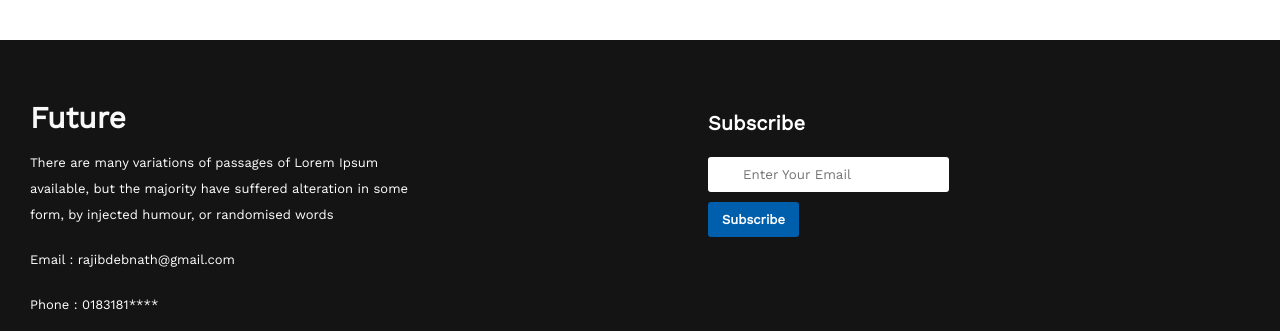
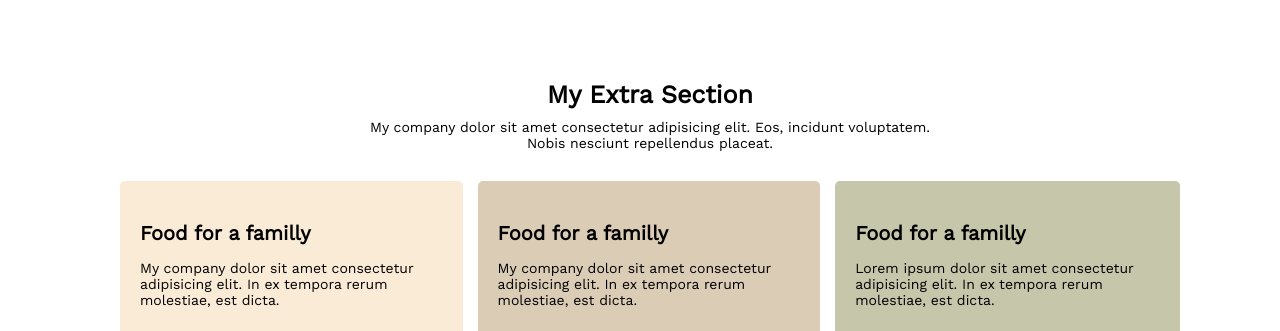
Before and after one commit to Rajib-debnath1/new-year-new-me, a plain HTML site: page index.html in a window 1280 px wide. Shown: the part 1948-2279 px from the top of the page. Drawn offline with nearby package versions, Linux system fonts and the light colour scheme.

Commit message:
extra section added

```diff
--- a/index.html
+++ b/index.html
@@ -71,6 +71,27 @@
             <button class="btn">Call Now</button>
         </div>
 
+        <!-- extra section -->
+
+        <section class="extra">
+            <h2 class="extra-title">My Extra Section</h2>
+            <p class="extra-description">My company dolor sit amet consectetur adipisicing elit. Eos, incidunt voluptatem. <br> Nobis nesciunt repellendus placeat.</p>
+            <div class="extra-content">
+                <div class="extra-item">
+                    <h4>Food for a familly</h4>
+                    <p>My company dolor sit amet consectetur adipisicing elit. In ex tempora rerum molestiae, est dicta.</p>
+                </div>
+                <div class="extra-item extra-extra">
+                    <h4>Food for a familly</h4>
+                    <p>My company dolor sit amet consectetur adipisicing elit. In ex tempora rerum molestiae, est dicta.</p>
+                </div>
+                <div class="extra-item extra-extra1">
+                    <h4>Food for a familly</h4>
+                    <p>Lorem ipsum dolor sit amet consectetur adipisicing elit. In ex tempora rerum molestiae, est dicta.</p>
+                </div>
+            </div>
+        </section>
+
     </main>
 
     <!-- footer section -->
--- a/style.css
+++ b/style.css
@@ -140,6 +140,51 @@ header {
     margin-top: 15px;
 }
 
+/* extra section */
+
+.extra{
+    padding: 40px 100px;
+    margin-left: 20px;
+    text-align: center;
+    margin-top: 30px;
+}
+.extra-title{
+    font-size: 25px;
+    font-weight: 800px;
+    margin-bottom: 10px;
+}
+.extra-description{
+    font-size: 14px;
+}
+.extra-content{
+    display: flex;
+    justify-content: space-around;
+    margin-top: 30px;
+    gap: 15px;
+}
+.extra-content .extra-item{
+    text-align: left;
+    background-color: antiquewhite ;
+    padding: 40px 20px;
+    border-radius: 5px;
+    border: none;
+}
+
+.extra-item h4{
+    font-weight: 900px;
+    font-size: 20px;
+    margin-bottom: 15px;
+}
+.extra-item p{
+    font-size: 14px;
+}
+.extra-content .extra-extra{
+    background-color: rgb(219, 204, 182);
+}
+.extra-content .extra-extra1{
+    background-color: rgb(198, 198, 171);
+}
+
 /* fotter section */
 
 .footer-section {
```
